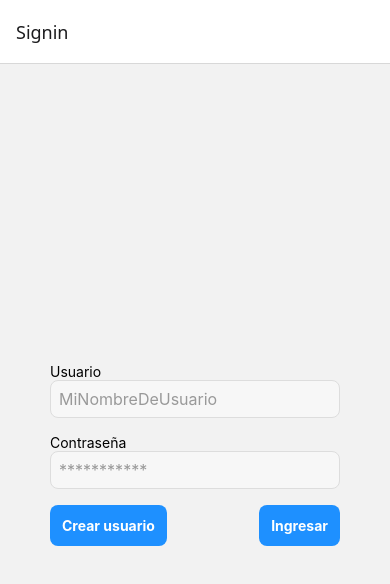
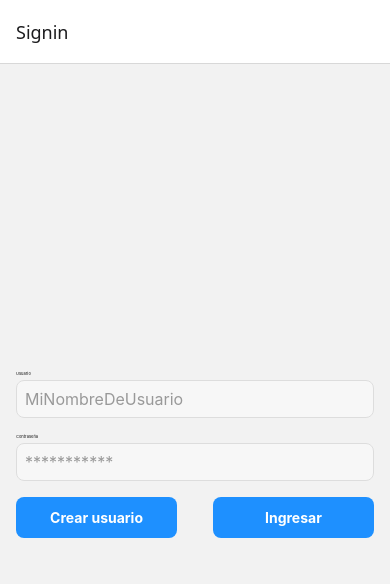
Before and after one commit to Fedesan14/repefit, a React Native app: screen / in a window 390 px wide. Shown: the top 584 px of the page. Built offline with nearby package versions, Linux system fonts and the light colour scheme; no server answers.

Commit message:
[FTR][REPEFIT-2] Add response

```diff
--- /dev/null
+++ b/src/components/ui/CenteredContainer.tsx
@@ -0,0 +1,36 @@
+import React from 'react';
+import { View, StyleSheet, KeyboardAvoidingView, Platform, ScrollView } from 'react-native';
+
+const CenteredContainer = ({ children }: { children: React.ReactNode }) => {
+  return (
+    <KeyboardAvoidingView
+      behavior={Platform.OS === 'ios' ? 'padding' : 'height'}
+      style={styles.keyboardView}
+    >
+      <ScrollView
+        contentContainerStyle={styles.scrollContent}
+        keyboardShouldPersistTaps="handled"
+      >
+        <View style={styles.innerContainer}>{children}</View>
+      </ScrollView>
+    </KeyboardAvoidingView>
+  );
+};
+
+const styles = StyleSheet.create({
+  keyboardView: {
+    flex: 1,
+  },
+  scrollContent: {
+    flexGrow: 1,
+    justifyContent: 'center',
+    alignItems: 'center',
+  },
+  innerContainer: {
+    width: '100%',
+    maxWidth: 600,
+    padding: 16,
+  },
+});
+
+export default CenteredContainer;
--- a/src/components/ui/InputText.tsx
+++ b/src/components/ui/InputText.tsx
@@ -1,4 +1,3 @@
-// components/ui/InputText.tsx
 import React from 'react';
 import {
   TextInput,
@@ -10,6 +9,7 @@ import {
 } from 'react-native';
 import colors from '../../theme/colors';
 import spacing from '../../theme/spacing';
+import fonts from '../../theme/fonts';
 
 interface Props extends TextInputProps {
   label?: string;
@@ -38,7 +38,7 @@ const styles = StyleSheet.create({
   label: {
     marginBottom: spacing.xs,
     color: colors.text,
-    fontSize: 14,
+    fontSize: fonts.sm,
     fontWeight: '500',
   },
   input: {
--- a/src/screens/signin/index.tsx
+++ b/src/screens/signin/index.tsx
@@ -1,4 +1,4 @@
-import { Text, View } from "react-native"
+import { View } from "react-native"
 import { SigninStyles } from "./signin.styles";
 import { useNavigation } from "@react-navigation/native";
 import { Controller, useForm } from 'react-hook-form';
@@ -11,7 +11,7 @@ import Toast from 'react-native-toast-message';
 import { encryptToBase64 } from '../../utils/Base64Utils';
 import Button from '../../components/ui/Button';
 import InputText from '../../components/ui/InputText';
-import { CommonStyles } from '../../theme/styles';
+import CenteredContainer from '../../components/ui/CenteredContainer';
 
 const Signin = () => {
 
@@ -49,10 +49,8 @@ const Signin = () => {
     }
 
     return (
-        <View style={SigninStyles.container}>
+        <CenteredContainer>
             <View style={SigninStyles.formContainer}>
-                <View>
-                    <Text>Usuario</Text>
                 <Controller
                     control={control}
                     rules={{ required: true }}
@@ -64,13 +62,10 @@ const Signin = () => {
                             onBlur={onBlur}
                             placeholder="MiNombreDeUsuario"
                             errorMessage={errors.username?.message}
+                            label='Usuario'
                         />
                     }
                 />
-                </View>
-
-                <View>
-                    <Text>Contraseña</Text>
                 <Controller
                     control={control}
                     rules={{ required: true }}
@@ -82,23 +77,25 @@ const Signin = () => {
                             onBlur={onBlur}
                             secureTextEntry
                             placeholder="***********"
+                            label='Contraseña'
                             errorMessage={errors.password?.message}
                         />
                     }
                 />
             </View>
-            </View>
             <View style={SigninStyles.buttonsContainer}>
                 <Button
                     title="Crear usuario"
                     onPress={handleCreateUser}
+                    style={{width: '45%'}}
                     />
                 <Button
                     title="Ingresar"
                     onPress={handleSubmit(handleSignin)}
+                    style={{width: '45%'}}
                 />
             </View>
-        </View>
+        </CenteredContainer>
     )
 }
 
--- a/src/screens/signin/signin.styles.ts
+++ b/src/screens/signin/signin.styles.ts
@@ -1,19 +1,11 @@
 import { StyleSheet } from "react-native";
 
 export const SigninStyles = StyleSheet.create({
-  container: {
-    flex: 1,
-    justifyContent: 'center',
-    alignItems: 'center',
-    padding: 50
-  },
   formContainer: {
-    width: '100%'
   },
   buttonsContainer: {
     flexDirection: 'row',
     justifyContent: 'space-between',
-    width: '100%',
+
   }
-
 });
--- a/src/screens/signup/index.tsx
+++ b/src/screens/signup/index.tsx
@@ -1,5 +1,3 @@
-import { KeyboardAvoidingView, Platform, Text, View } from "react-native"
-import { SignupStyles } from "./signup.styles";
 import { useSignupMutation } from "../../app/services/auth.service";
 import { Controller, useForm } from "react-hook-form";
 import { SignupRequest } from "../../app/types/request/SignupRequest";
@@ -10,6 +8,7 @@ import Toast from "react-native-toast-message";
 import { ApiError } from '../../app/types/responses/ApiError';
 import Button from '../../components/ui/Button';
 import InputText from '../../components/ui/InputText';
+import CenteredContainer from '../../components/ui/CenteredContainer';
 
 const Signup = () => {
 
@@ -45,12 +44,7 @@ const Signup = () => {
     }
 
     return (
-        <KeyboardAvoidingView
-            behavior={Platform.OS === 'ios' ? 'padding' : 'height'}
-            style={SignupStyles.container}
-        >
-            <View style={SignupStyles.InputFieldContainer}>
-                <Text>Usuario</Text>
+        <CenteredContainer>
             <Controller
                 control={control}
                 rules={{ required: true }}
@@ -62,12 +56,10 @@ const Signup = () => {
                         onBlur={onBlur}
                         placeholder="MiNombreDeUsuario"
                         errorMessage={errors.username?.message}
+                        label='Usuario'
                     />
                 }
             />
-            </View>
-            <View style={SignupStyles.InputFieldContainer}>
-                <Text>Contraseña</Text>
             <Controller
                 control={control}
                 rules={{ required: true }}
@@ -80,12 +72,10 @@ const Signup = () => {
                         secureTextEntry
                         placeholder="***********"
                         errorMessage={errors.password?.message}
+                        label='Contraseña'
                     />
                 }
             />
-            </View>
-            <View style={SignupStyles.InputFieldContainer}>
-                <Text>Repetir contraseña</Text>
             <Controller
                 control={control}
                 rules={{ required: true }}
@@ -98,15 +88,15 @@ const Signup = () => {
                         secureTextEntry
                         placeholder="***********"
                         errorMessage={errors.repeatedPassword?.message}
+                        label='Repetir contraseña'
                     />
                 }
             />
-            </View>
             <Button
                 title="Registrarme"
                 onPress={handleSubmit(onSubmit)}
             />
-        </KeyboardAvoidingView>
+        </CenteredContainer>
     )
 }
 
--- a/src/screens/signup/signup.styles.ts
+++ b/src/screens/signup/signup.styles.ts
@@ -5,9 +5,8 @@ export const SignupStyles = StyleSheet.create({
         flex: 1,
         justifyContent: 'center',
         alignItems: 'center',
+        maxWidth: 500,
     },
     InputFieldContainer: {
-        width: '80%',
-        marginBottom: 10
     },
 });
--- /dev/null
+++ b/src/theme/fonts.ts
@@ -0,0 +1,12 @@
+import { normalizeFontSize } from '../utils/normalizeFontSize';
+
+export default {
+  xs: normalizeFontSize(12),
+  sm: normalizeFontSize(14),
+  base: normalizeFontSize(16),
+  md: normalizeFontSize(18),
+  lg: normalizeFontSize(20),
+  xl: normalizeFontSize(24),
+  '2xl': normalizeFontSize(30),
+  '3xl': normalizeFontSize(36),
+}
--- /dev/null
+++ b/src/utils/normalizeFontSize.ts
@@ -0,0 +1,16 @@
+import { Dimensions, PixelRatio, Platform } from 'react-native';
+
+const { width: SCREEN_WIDTH } = Dimensions.get('window');
+
+const BASE_WIDTH = 375;
+
+export const normalizeFontSize = (size: number): number => {
+  const scale = SCREEN_WIDTH / BASE_WIDTH;
+  const newSize = size * scale;
+
+  if (Platform.OS === 'web') {
+    return Math.round(PixelRatio.roundToNearestPixel(newSize * 0.3));
+  }
+
+  return Math.round(PixelRatio.roundToNearestPixel(newSize));
+};
```
Lines whose indentation alone changed are shown as unchanged.
